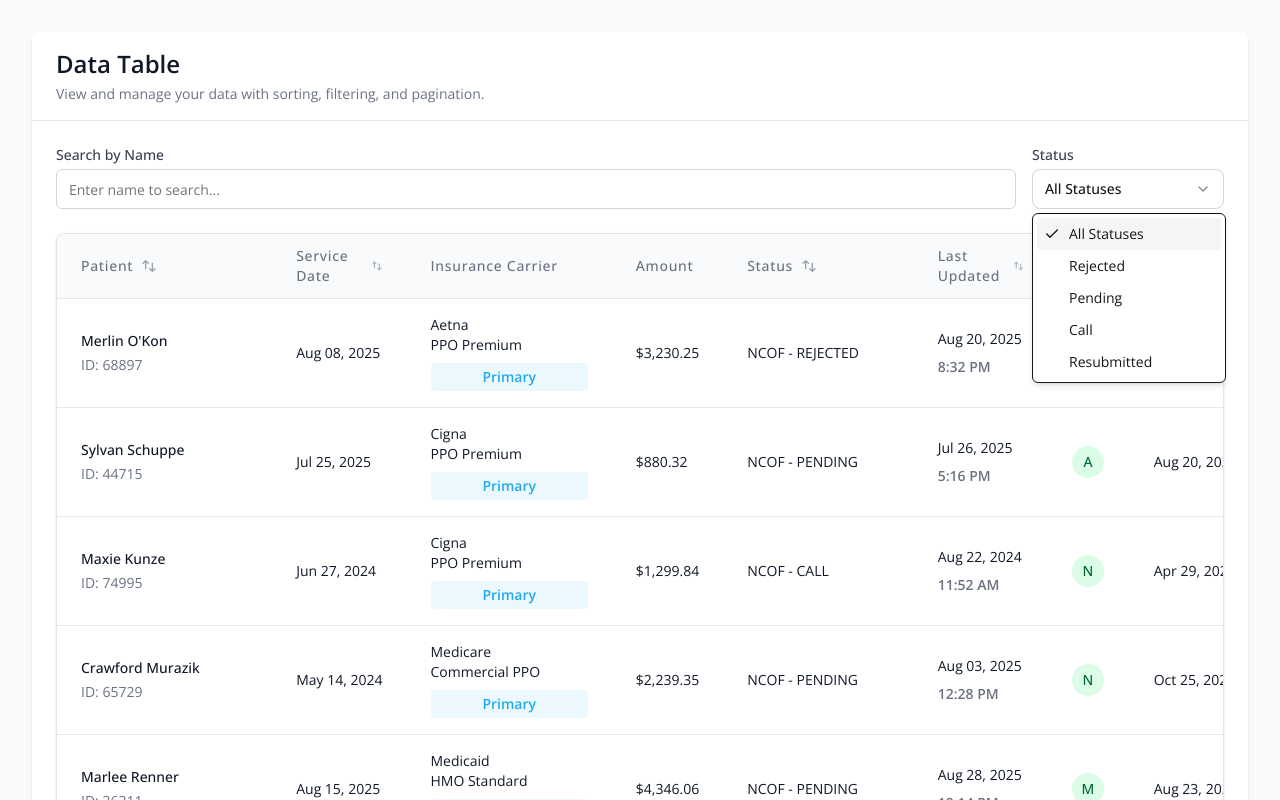
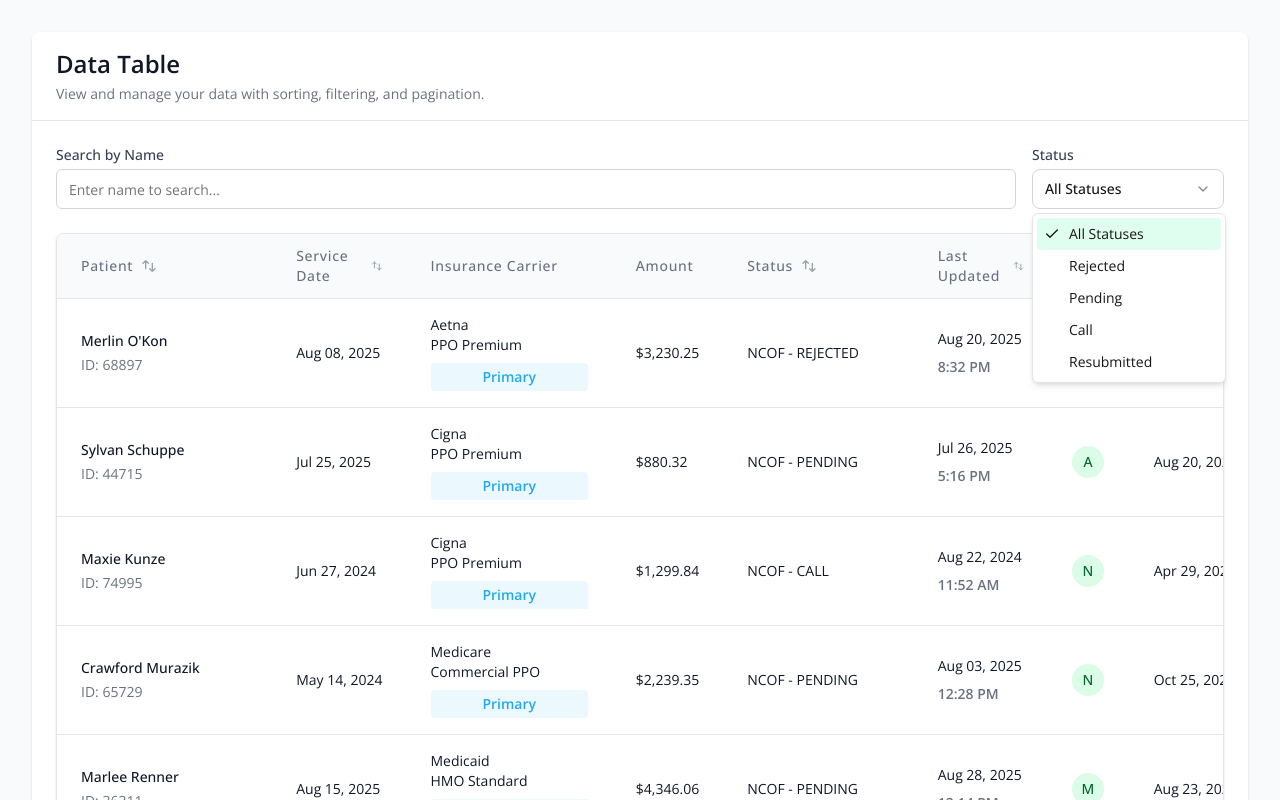
Before and after one commit to thantheinthwin/data-table, a Next.js app: page / in a window 1280 px wide. Both pictures are taken after a click on the button "All Statuses". Shown: the top 800 px of the page. Built offline with nearby package versions, Linux system fonts and the light colour scheme.

Commit message:
Update global styles and Select component for improved UI consistency
- Changed the accent color in globals.css to a new shade (#E0FEEF) for better theming.
- Updated the Select component's class names to include a border for enhanced visual clarity and consistency with the overall design.

```diff
--- a/src/app/globals.css
+++ b/src/app/globals.css
@@ -13,7 +13,7 @@
   --secondary-foreground: #171717;
   --muted: #f5f5f5;
   --muted-foreground: #737373;
-  --accent: #f5f5f5;
+  --accent: #E0FEEF;
   --accent-foreground: #171717;
   --destructive: #ef4444;
   --destructive-foreground: #fafafa;
--- a/src/components/ui/select.tsx
+++ b/src/components/ui/select.tsx
@@ -75,7 +75,7 @@ const SelectContent = React.forwardRef<
     <SelectPrimitive.Content
       ref={ref}
       className={cn(
-        'relative z-50 max-h-96 min-w-[8rem] overflow-hidden rounded-md border bg-popover text-popover-foreground shadow-md data-[state=open]:animate-in data-[state=closed]:animate-out data-[state=closed]:fade-out-0 data-[state=open]:fade-in-0 data-[state=closed]:zoom-out-95 data-[state=open]:zoom-in-95 data-[side=bottom]:slide-in-from-top-2 data-[side=left]:slide-in-from-right-2 data-[side=right]:slide-in-from-left-2 data-[side=top]:slide-in-from-bottom-2',
+        'relative z-50 max-h-96 min-w-[8rem] overflow-hidden rounded-md border border-border bg-popover text-popover-foreground shadow-md data-[state=open]:animate-in data-[state=closed]:animate-out data-[state=closed]:fade-out-0 data-[state=open]:fade-in-0 data-[state=closed]:zoom-out-95 data-[state=open]:zoom-in-95 data-[side=bottom]:slide-in-from-top-2 data-[side=left]:slide-in-from-right-2 data-[side=right]:slide-in-from-left-2 data-[side=top]:slide-in-from-bottom-2',
         position === 'popper' &&
           'data-[side=bottom]:translate-y-1 data-[side=left]:-translate-x-1 data-[side=right]:translate-x-1 data-[side=top]:-translate-y-1',
         className
```
